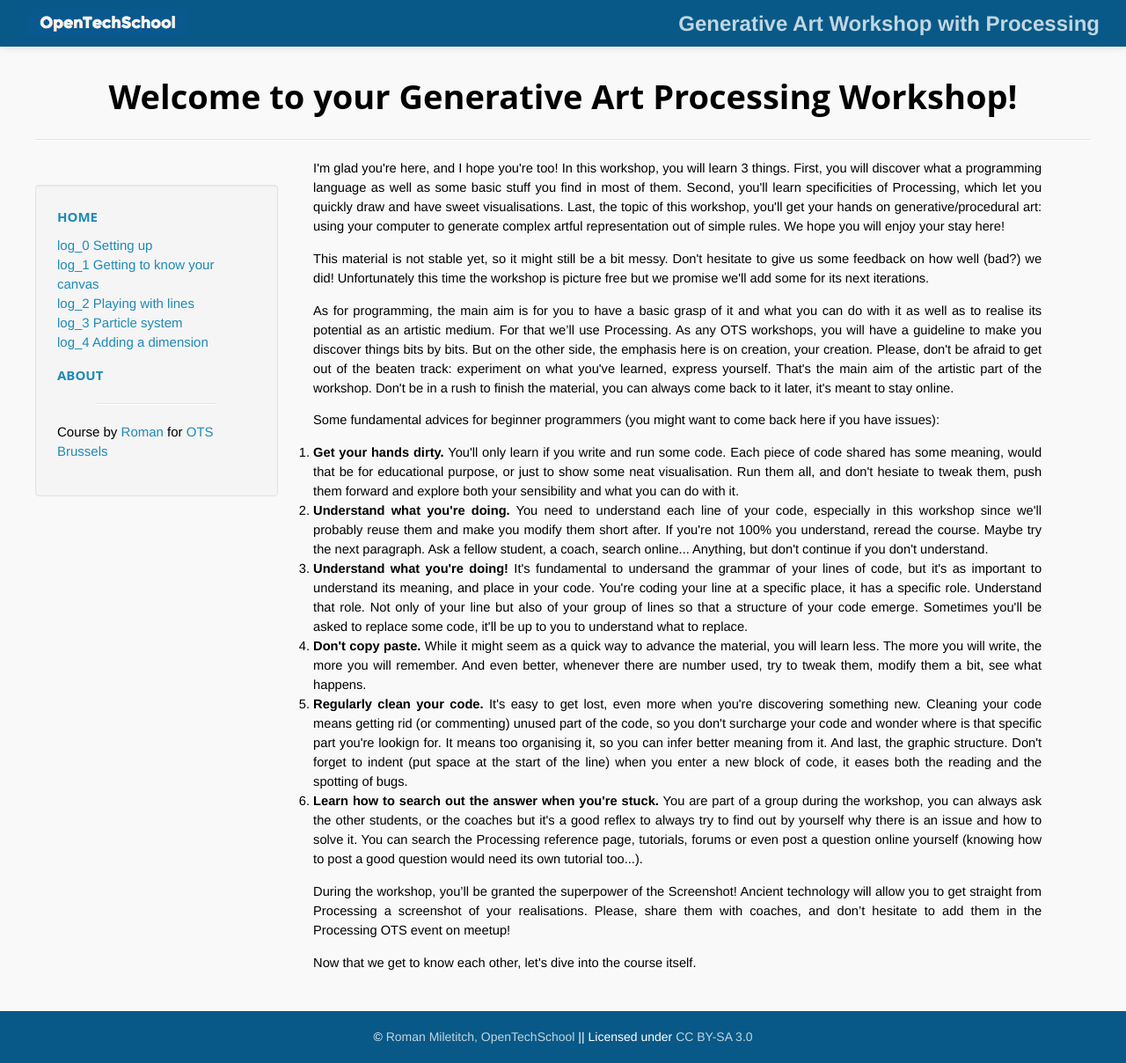
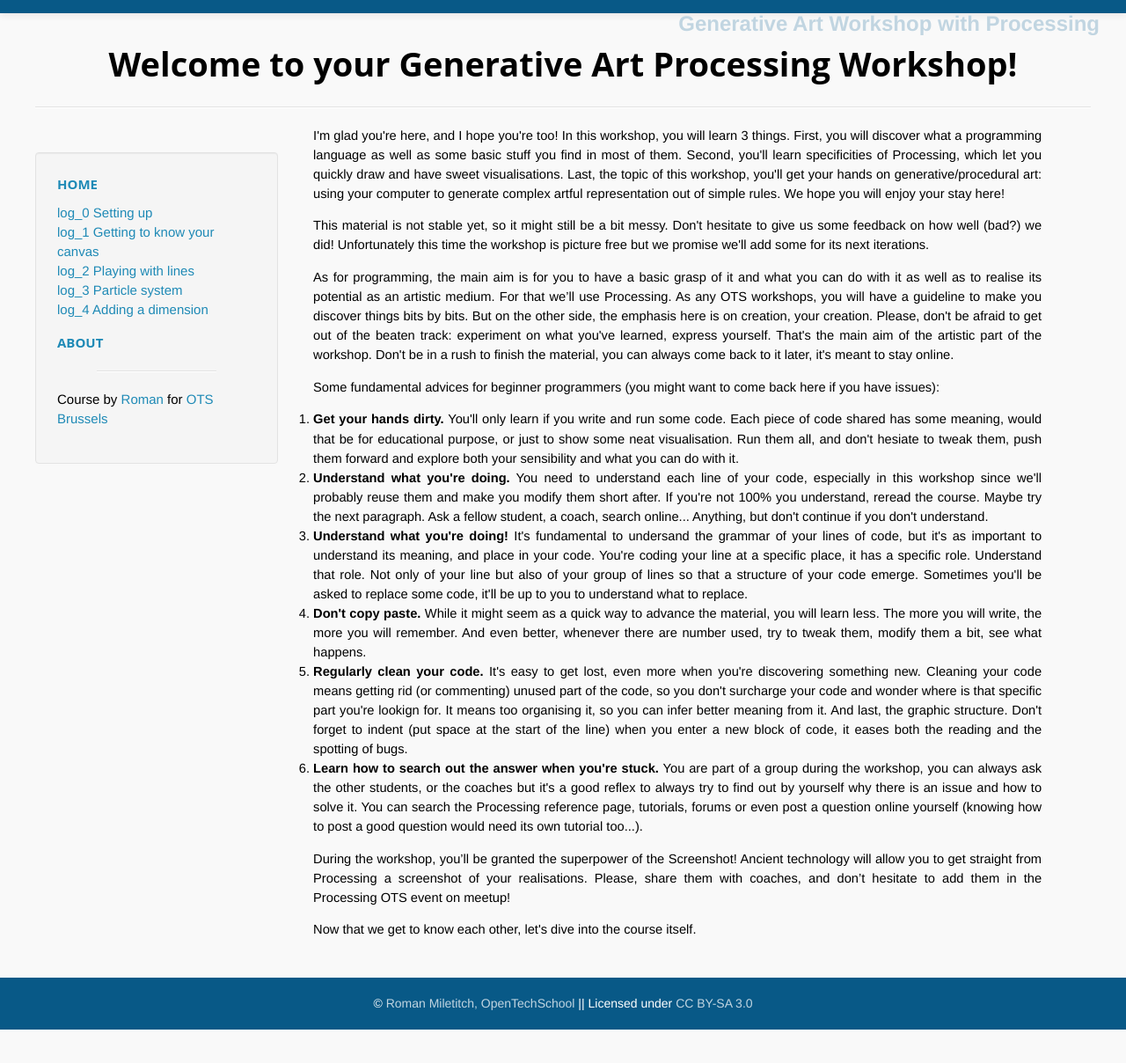
Before and after one commit to OpenTechSchool-Brussels/generative-art-with-processing, a Jekyll site: the page built from index.html, in a window 1280 px wide. Shown: the whole page at 88% size. Built offline with Jekyll 4.4.1, drawn with Linux system fonts in a browser that asks for light colours; Markdown is read by kramdown in place of the engine named in the settings; after the commit the page ends 1170 px from its top, so only the background shows below that.

Commit message:
Update default.html

```diff
--- a/_layouts/default.html
+++ b/_layouts/default.html
@@ -19,7 +19,7 @@
 
         <!-- Header -->
         <div class="header">
-            <a class="ots" href="http://www.opentechschool.org">OpenTechSchool</a>
+        <!--    <a class="ots" href="http://www.opentechschool.org">OpenTechSchool</a> -->
             <a href="{{ site.baseurl }}/" id="titleHeader"> {{ site.title }}</a>
         </div>
 
```
